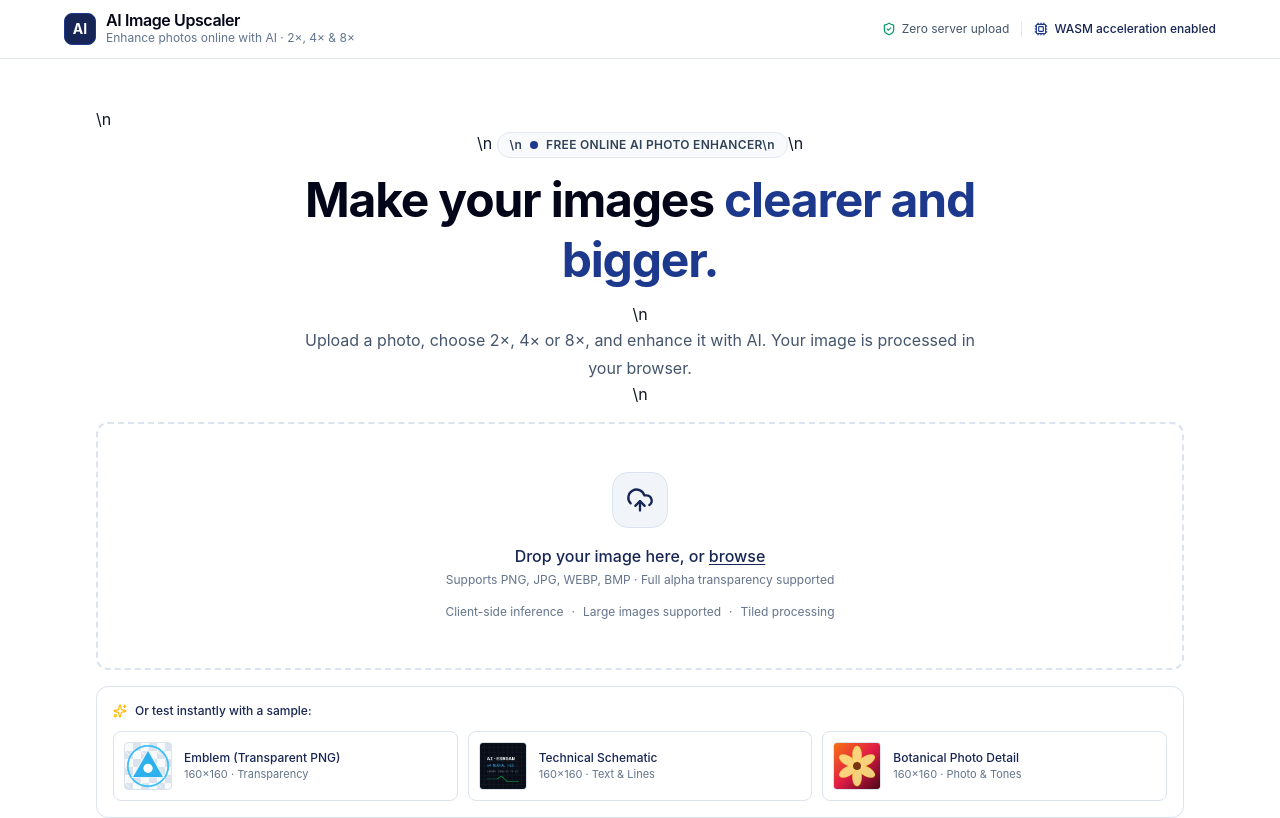
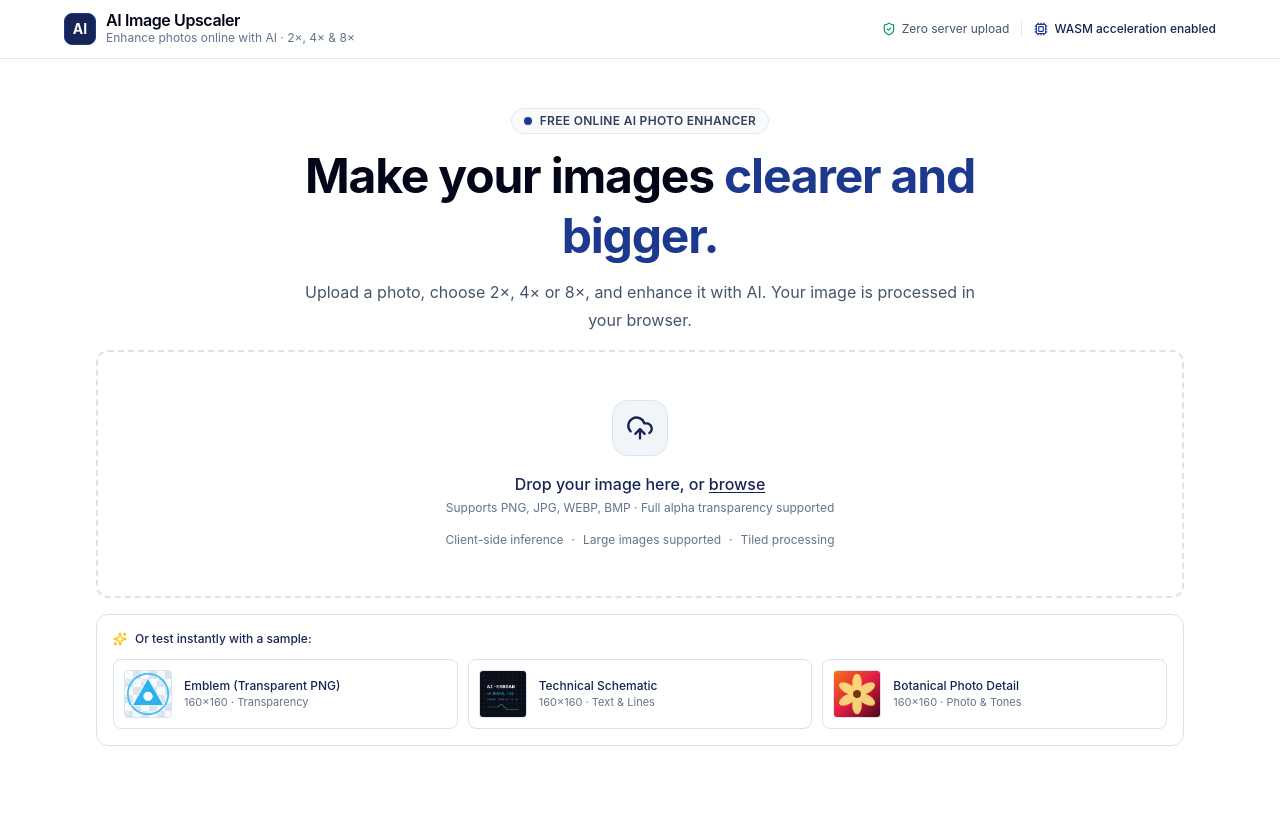
Before and after one commit to graphicsexpert65-png/image-upscaler, a React (Vite) app: page / in a window 1280 px wide. Shown: the top 818 px of the page. Built offline with nearby package versions, Linux system fonts and the light colour scheme; what onnxruntime-web would draw is missing.

Commit message:
Fix JSX layout formatting

```diff
--- a/src/App.tsx
+++ b/src/App.tsx
@@ -131,7 +131,14 @@ export default function App() {
     <div className="app-shell min-h-screen bg-white text-slate-900 flex flex-col antialiased selection:bg-blue-100 selection:text-slate-950">
       <Header device={device} />
 
-      <main className="flex-1 max-w-6xl w-full mx-auto px-4 sm:px-6 lg:px-8 py-8 sm:py-12 space-y-8">\n        <section className="app-intro max-w-3xl mx-auto text-center space-y-3 pb-2">\n          <span className="inline-flex items-center gap-2 rounded-full border border-slate-200 bg-slate-50 px-3 py-1 text-xs font-semibold tracking-wide text-slate-700">\n            <span className="h-2 w-2 rounded-full bg-blue-900" /> FREE ONLINE AI PHOTO ENHANCER\n          </span>\n          <h2 className="text-3xl sm:text-4xl lg:text-5xl font-bold tracking-tight text-slate-950 leading-tight">Make your images <span className="text-blue-900">clearer and bigger.</span></h2>\n          <p className="max-w-2xl mx-auto text-sm sm:text-base leading-7 text-slate-600">Upload a photo, choose 2×, 4× or 8×, and enhance it with AI. Your image is processed in your browser.</p>\n        </section>
+      <main className="flex-1 max-w-6xl w-full mx-auto px-4 sm:px-6 lg:px-8 py-8 sm:py-12 space-y-8">
+        <section className="app-intro max-w-3xl mx-auto text-center space-y-3 pb-2">
+          <span className="inline-flex items-center gap-2 rounded-full border border-slate-200 bg-slate-50 px-3 py-1 text-xs font-semibold tracking-wide text-slate-700">
+            <span className="h-2 w-2 rounded-full bg-blue-900" /> FREE ONLINE AI PHOTO ENHANCER
+          </span>
+          <h2 className="text-3xl sm:text-4xl lg:text-5xl font-bold tracking-tight text-slate-950 leading-tight">Make your images <span className="text-blue-900">clearer and bigger.</span></h2>
+          <p className="max-w-2xl mx-auto text-sm sm:text-base leading-7 text-slate-600">Upload a photo, choose 2×, 4× or 8×, and enhance it with AI. Your image is processed in your browser.</p>
+        </section>
         {/* Error Notification */}
         {error && (
           <ErrorAlert
```
